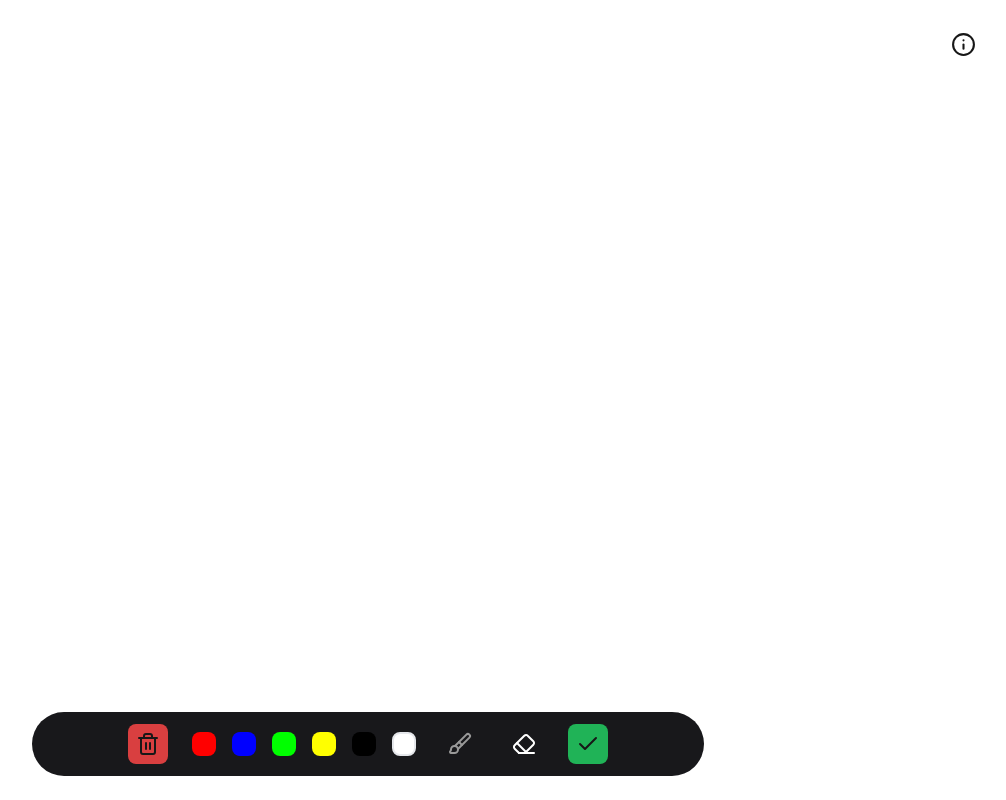
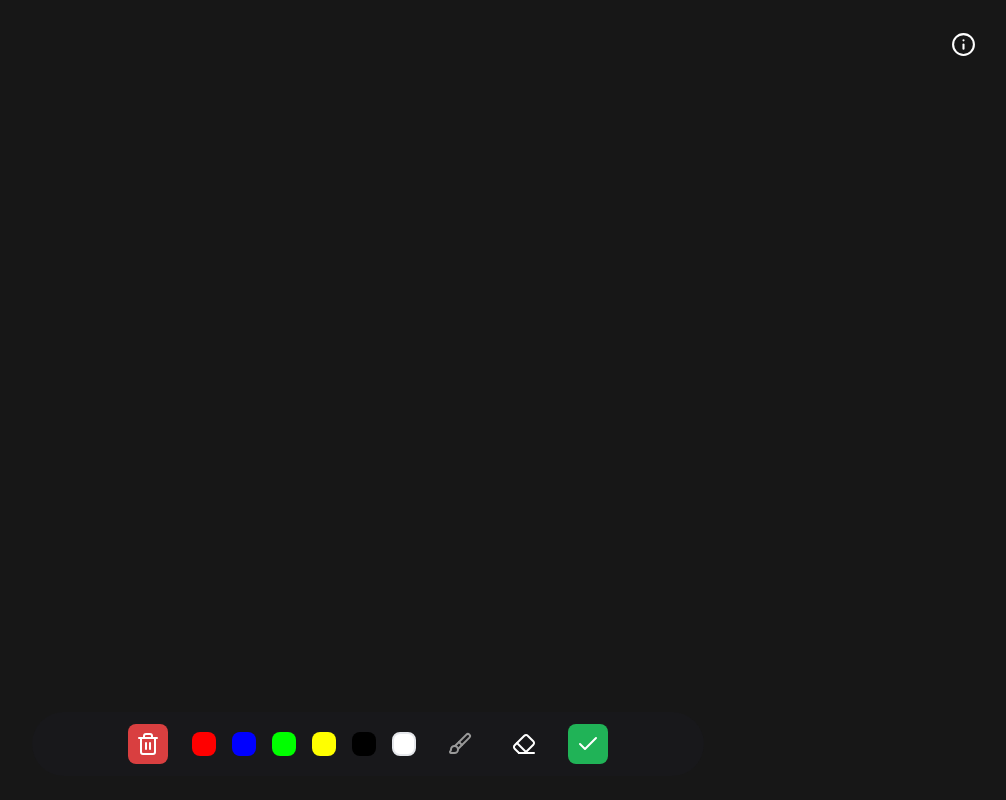
Before and after one commit to SoucaThomas/Ai-MathNotes, a Next.js app: page / in a window 1280 px wide. Shown: the whole page, without its empty margins (272-1278 px from the left). Built offline with nearby package versions, Linux system fonts and the light colour scheme.

Commit message:
messed up theme

```diff
--- a/styles/globals.css
+++ b/styles/globals.css
@@ -3,8 +3,8 @@
 @tailwind utilities;
 
 :root {
-  --background: #ffffff;
-  --foreground: #171717;
+  --background: #171717;
+  --foreground: #ffffff;
 }
 
 @media (prefers-color-scheme: dark) {
```
